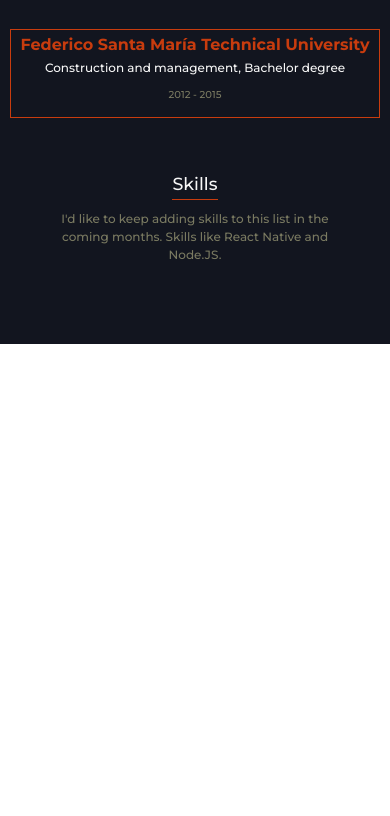
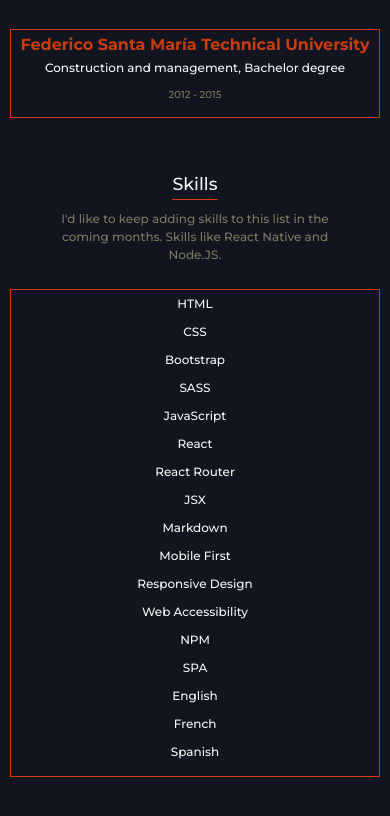
Before and after one commit to darubiomunoz/darubiomunoz.github.io, a React (Create React App) app: page / in a window 390 px wide. Shown: the part 2258-3074 px from the top of the page. Before the commit the page ends 2602 px from the top, so only its background shows below. Built offline with nearby package versions, Linux system fonts and the light colour scheme; no server answers.

Commit message:
skills mobile

```diff
--- a/src/pages/EducationSkills.js
+++ b/src/pages/EducationSkills.js
@@ -13,12 +13,12 @@ const EducationSkills = () => {
           development.
         </p>
         <ul className="educationskills__unorderedlist">
-          <li className="educationskills__listitem">
+          <li className="educationskills__listitem--education">
             <h4 className="educationskills__institution">Platzi.com</h4>
             <p className="educationskills__career">Web Development</p>
             <p className="educationskills__date">2020 - 2021</p>
           </li>
-          <li className="educationskills__listitem">
+          <li className="educationskills__listitem--education">
             <h4 className="educationskills__institution">
               Federico Santa María Technical University
             </h4>
@@ -37,6 +37,25 @@ const EducationSkills = () => {
           I'd like to keep adding skills to this list in the coming months.
           Skills like React Native and Node.JS.
         </p>
+        <li className="educationskills__listitem--skill">
+          <p className="educationskills__skill">HTML</p>
+          <p className="educationskills__skill">CSS</p>
+          <p className="educationskills__skill">Bootstrap</p>
+          <p className="educationskills__skill">SASS</p>
+          <p className="educationskills__skill">JavaScript</p>
+          <p className="educationskills__skill">React</p>
+          <p className="educationskills__skill">React Router</p>
+          <p className="educationskills__skill">JSX</p>
+          <p className="educationskills__skill">Markdown</p>
+          <p className="educationskills__skill">Mobile First</p>
+          <p className="educationskills__skill">Responsive Design</p>
+          <p className="educationskills__skill">Web Accessibility</p>
+          <p className="educationskills__skill">NPM</p>
+          <p className="educationskills__skill">SPA</p>
+          <p className="educationskills__skill">English</p>
+          <p className="educationskills__skill">French</p>
+          <p className="educationskills__skill">Spanish</p>
+        </li>
       </section>
     </div>
   );
--- a/src/pages/styles/EducationSkills.css
+++ b/src/pages/styles/EducationSkills.css
@@ -37,7 +37,7 @@
   justify-content: center;
 }
 
-.educationskills__listitem {
+.educationskills__listitem--education {
   width: 100%;
   height: 100%;
   margin: 1.5rem 0;
@@ -68,6 +68,24 @@
   color: var(--color-option3);
 }
 
+.educationskills__listitem--skill {
+  width: 100%;
+  height: 100%;
+  margin: 1.5rem 0;
+  padding: .5rem;
+  display: flex;
+  flex-direction: column;
+  align-items: center;
+  justify-content: center;
+  border: 1px solid var(--color-option4);
+}
+
+.educationskills__skill {
+  font-size: var(--font-size-regular);
+  font-weight: var(--font-weight-normal);
+  color: var(--color-option2);
+}
+
 @media screen and (min-width: 540px) {
   .educationskills__title {
     font-size: var(--font-size-large);
```
